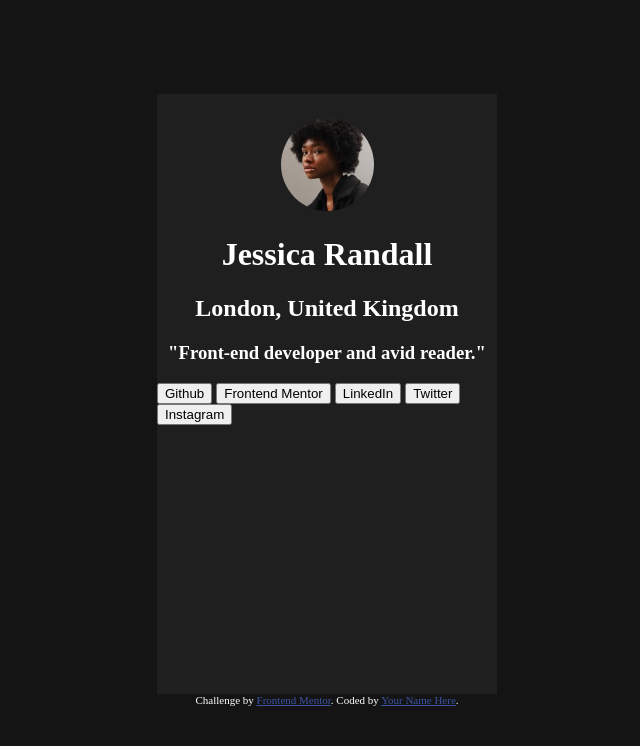
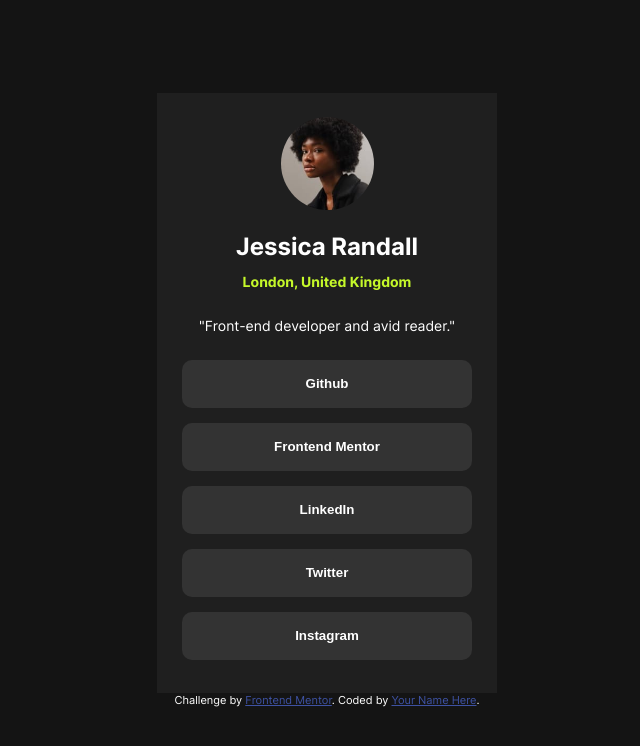
Before and after one commit to omothata/social-media-profile, a plain HTML site: page index.html in a window 1280 px wide. Shown: the whole page, without its empty margins (313-953 px from the left). Drawn offline with Linux system fonts and the light colour scheme.

Commit message:
Base css styles added;

```diff
--- a/styles.css
+++ b/styles.css
@@ -1,7 +1,13 @@
+@font-face {
+    font-family: 'Inter';
+    src: url("./assets/fonts/Inter-VariableFont_slnt\,wght.ttf");
+}
+
 body{
     margin: 0px;
     background: hsl(0, 0%, 8%);
     color: white;
+    font-family: 'Inter';
 }
 
 .container{
@@ -15,6 +21,7 @@ body{
     height: 600px;
     background: hsl(0, 0%, 12%);
     justify-items: center;
+    font-size: 14px;
 }
 
 img{
@@ -23,3 +30,38 @@ img{
     border-radius: 50%;
     margin-top: 24px;
 }
+
+h1{
+    font-size: 24px;
+    line-height: 150%;
+}
+
+h2{
+    line-height: 10%;
+    color: hsl(75, 94%, 57%);
+    font-size: 14px;
+}
+
+h3{
+    line-height: 150%;
+    margin-top: 32px;
+    margin-bottom: 24px;
+    font-weight: normal;
+    font-size: 14px;
+}
+button{
+    margin-bottom: 15px;
+    width: 290px;
+    height: 48px;
+    margin-left: 25px;
+    background: hsl(0, 0%, 20%);
+    color:white;
+    border-radius: 10px;
+    border: none;
+    font-weight: bolder;
+}
+
+button:hover{
+    background: hsl(75, 94%, 57%);
+    color: black;
+}
```
